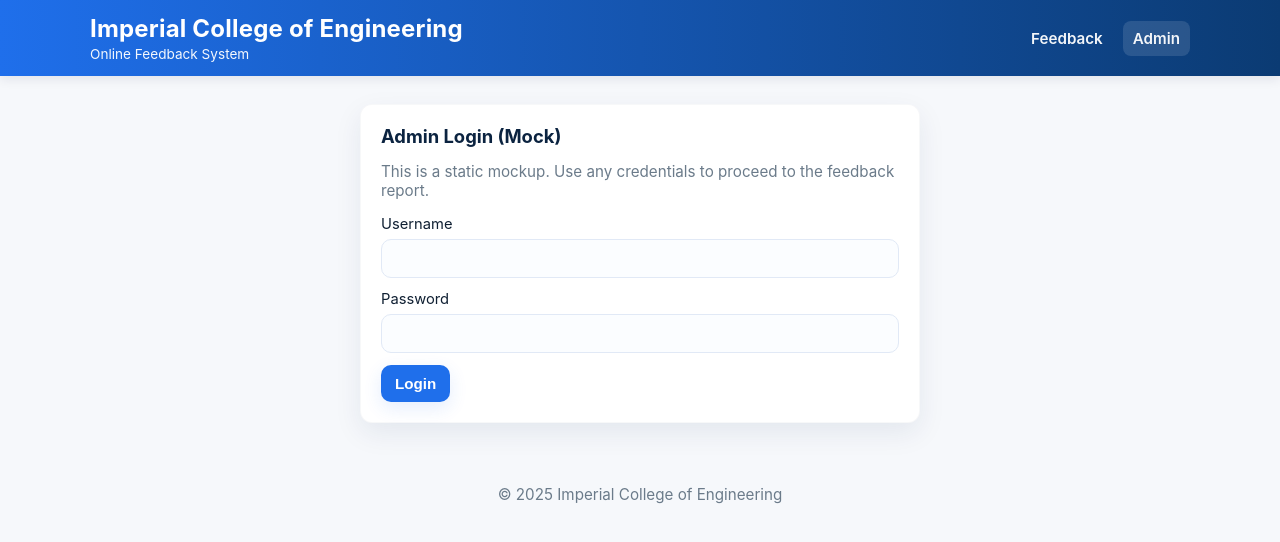
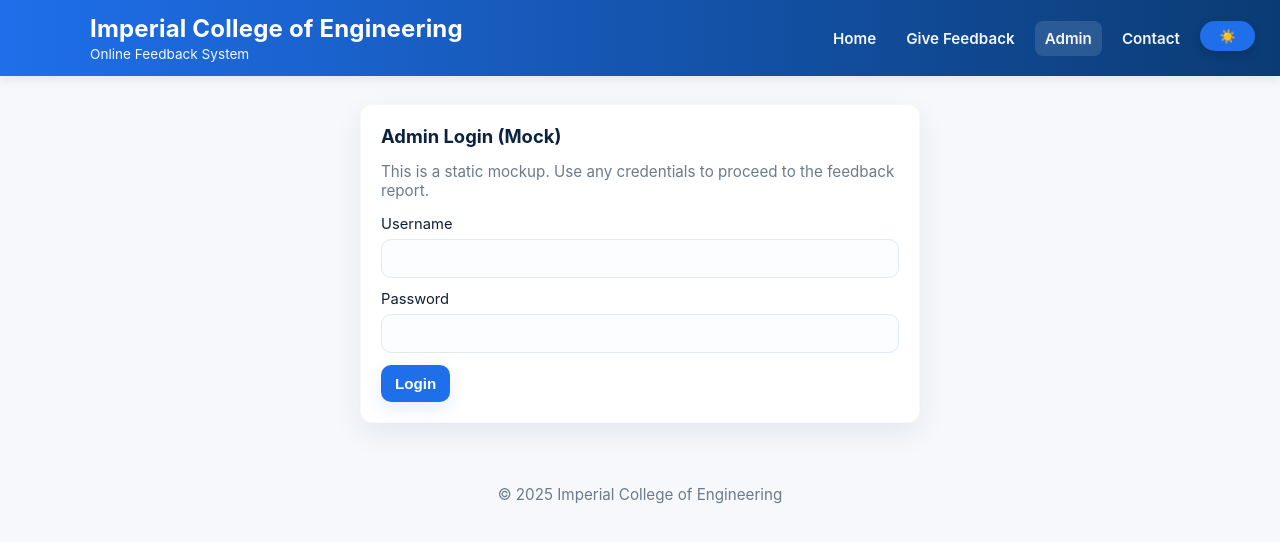
Before and after one commit to innovate-with-ravi/Online-Student-Feedback-System, a plain HTML site: page 03_admin.html in a window 1280 px wide. Drawn offline with Linux system fonts and the light colour scheme.

Commit message:
Revise admin.html layout and functionality
Updated navigation links and added theme toggle button.

```diff
--- a/admin.html
+++ b/03_admin.html
@@ -16,10 +16,14 @@
                 <div class="subtitle">Online Feedback System</div>
             </div>
             <nav class="main-nav">
-                <a href="index.html" class="nav-link">Feedback</a>
-                <a href="admin.html" class="nav-link active">Admin</a>
+                <a class="nav-link" href="01_index.html">Home</a>
+                <a class="nav-link" href="02_feedbackForm.html">Give Feedback</a>
+                <a class="nav-link active" href="03_admin.html">Admin</a>
+                <a class="nav-link" href="#">Contact</a>
             </nav>
         </div>
+        <button id="theme-toggle" class="theme-toggle" aria-label="Toggle Dark Mode">☀️</button>
+
     </header>
 
     <main class="container main-area small">
@@ -52,12 +56,12 @@
         document.getElementById('yearFooter2').innerText = new Date().getFullYear();
         document.getElementById('adminLogin').addEventListener('submit', function (e) {
             e.preventDefault();
-            // Mock login — redirect to static report page
-            window.location.href = 'feedbacks.html';
+
+            window.location.href = '04_feedbackData.html';
         });
     </script>
 
-    <script src="script.js"></script>
+    <script src="theme.js"></script>
 </body>
 
 </html>
```
